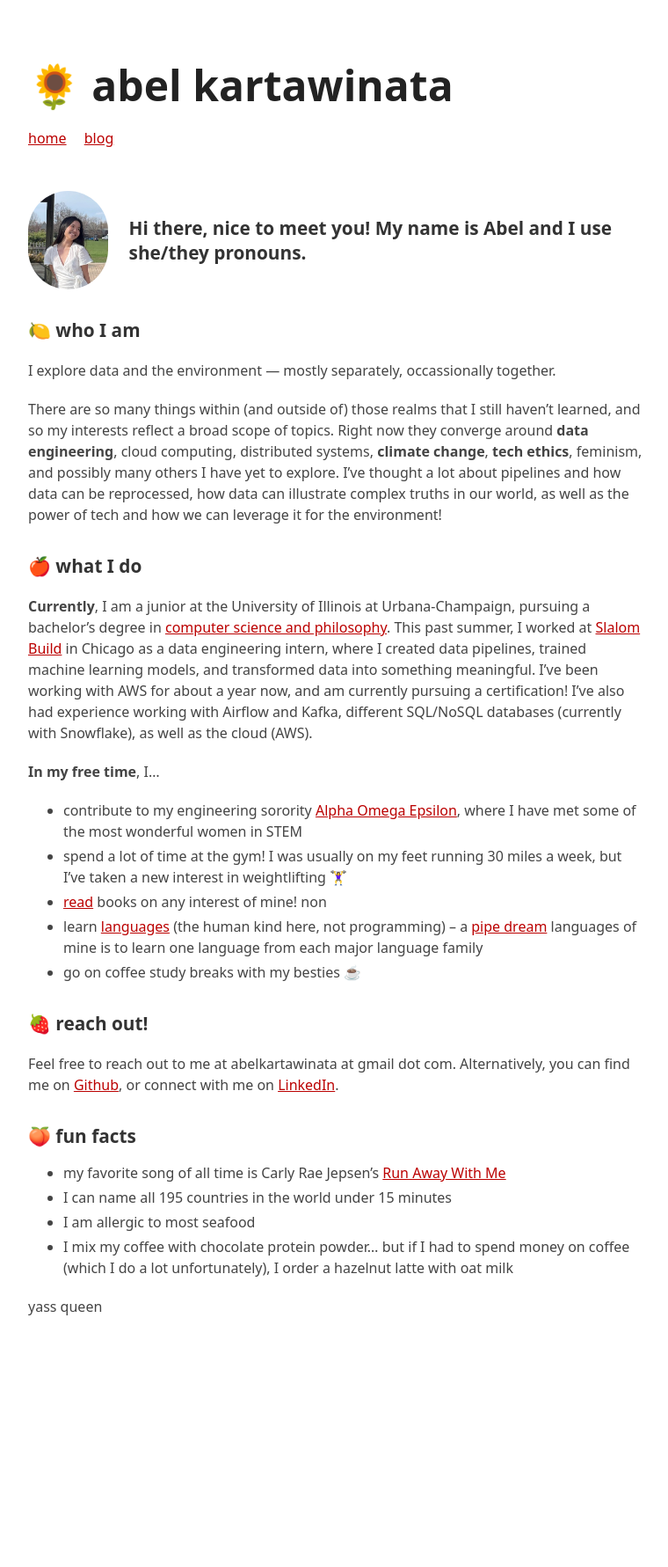
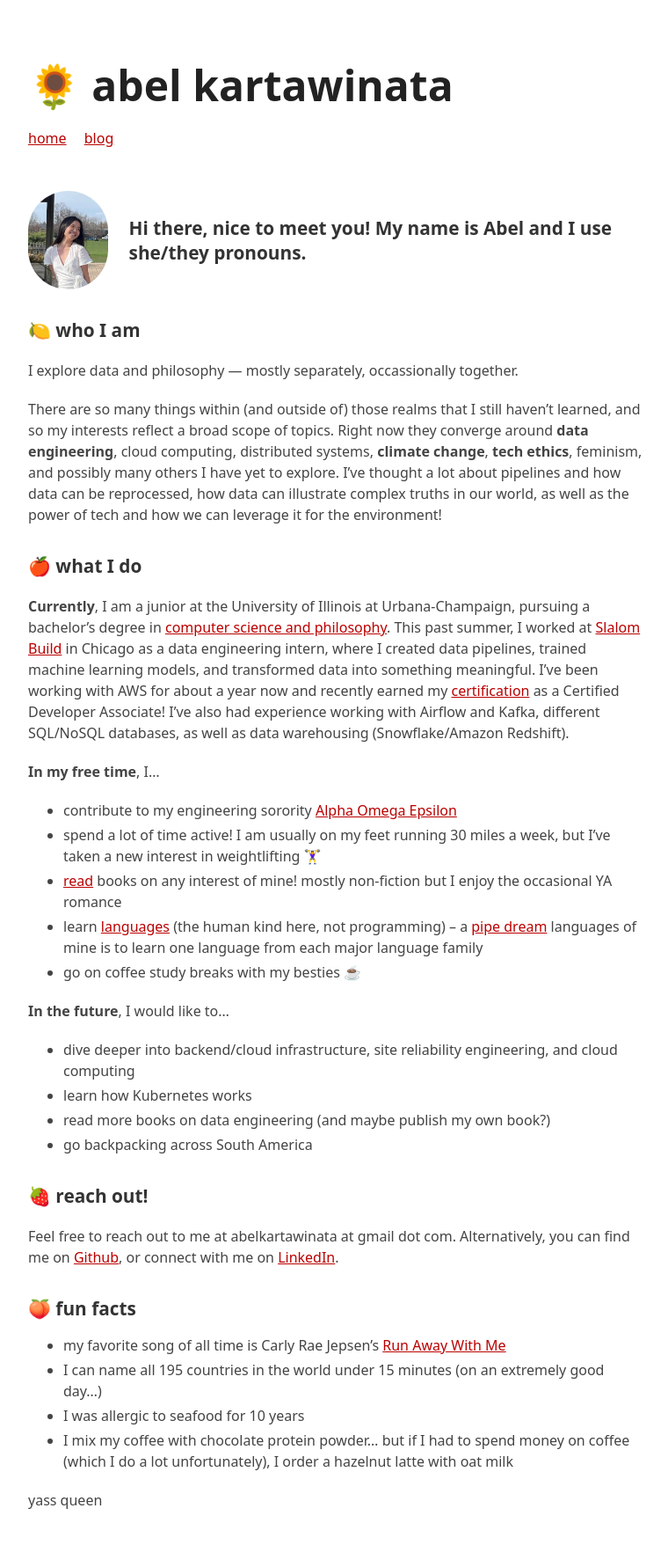
Before and after one commit to abelkartwii/me, a Jekyll site: the page built from index.md, in a window 1280 px wide. Shown: the whole page at 88% size, without its empty margins (258-1018 px from the left). Built offline with Jekyll 4.4.1, drawn with Linux system fonts in a browser that asks for light colours; our own code applies the rules of GitHub Pages for plain Markdown files; before the commit the page ends 1561 px from its top, so only the background shows below that.

Commit message:
dec update

```diff
--- a/index.md
+++ b/index.md
@@ -2,27 +2,33 @@
 ---
 
 ### 🍋 who I am
-I explore data and the environment — mostly separately, occassionally together.
+I explore data and philosophy — mostly separately, occassionally together.
 
 There are so many things within (and outside of) those realms that I still haven't learned, and so my interests reflect a broad scope of topics. Right now they converge around **data engineering**, cloud computing, distributed systems, **climate change**, **tech ethics**, feminism, and possibly many others I have yet to explore. I've thought a lot about pipelines and how data can be reprocessed, how data can illustrate complex truths in our world, as well as the power of tech and how we can leverage it for the environment!
 
 ### 🍎 what I do
-**Currently**, I am a junior at the University of Illinois at Urbana-Champaign, pursuing a bachelor's degree in [computer science and philosophy](http://catalog.illinois.edu/undergraduate/eng_las/computer-science-philosophy-bslas/). This past summer, I worked at [Slalom Build](https://www.slalombuild.com/) in Chicago as a data engineering intern, where I created data pipelines, trained machine learning models, and transformed data into something meaningful. I've been working with AWS for about a year now, and am currently pursuing a certification! I've also had experience working with Airflow and Kafka, different SQL/NoSQL databases (currently with Snowflake), as well as the cloud (AWS).
+**Currently**, I am a junior at the University of Illinois at Urbana-Champaign, pursuing a bachelor's degree in [computer science and philosophy](http://catalog.illinois.edu/undergraduate/eng_las/computer-science-philosophy-bslas/). This past summer, I worked at [Slalom Build](https://www.slalombuild.com/) in Chicago as a data engineering intern, where I created data pipelines, trained machine learning models, and transformed data into something meaningful. I've been working with AWS for about a year now and recently earned my [certification](https://www.credly.com/badges/a14cfdef-2119-4f1a-a863-63519d54dc28/public_url) as a Certified Developer Associate! I've also had experience working with Airflow and Kafka, different SQL/NoSQL databases, as well as data warehousing (Snowflake/Amazon Redshift).
 
 **In my free time**, I...
-- contribute to my engineering sorority [Alpha Omega Epsilon](http://aoetheta.org/), where I have met some of the most wonderful women in STEM
-- spend a lot of time at the gym! I was usually on my feet running 30 miles a week, but I've taken a new interest in weightlifting 🏋️‍♀️
-- [read](https://www.goodreads.com/belzki) books on any interest of mine! non
+- contribute to my engineering sorority [Alpha Omega Epsilon](http://aoetheta.org/)
+- spend a lot of time active! I am usually on my feet running 30 miles a week, but I've taken a new interest in weightlifting 🏋️‍♀️
+- [read](https://www.goodreads.com/belzki) books on any interest of mine! mostly non-fiction but I enjoy the occasional YA romance
 - learn [languages](https://duome.eu/chaleurhumaine) (the human kind here, not programming) -- a [pipe dream](https://abelkartwii.github.io/abelkartwii/languages) languages of mine is to learn one language from each major language family
 - go on coffee study breaks with my besties ☕️
+
+**In the future**, I would like to...
+- dive deeper into backend/cloud infrastructure, site reliability engineering, and cloud computing
+- learn how Kubernetes works
+- read more books on data engineering (and maybe publish my own book?)
+- go backpacking across South America
 
 ### 🍓 reach out!
 Feel free to reach out to me at abelkartawinata at gmail dot com. Alternatively, you can find me on [Github](http://github.com/abelkartwii/), or connect with me on [LinkedIn](http://linkedin.com/in/abel-kartawinata/).
 
 ### 🍑 fun facts
 - my favorite song of all time is Carly Rae Jepsen's [Run Away With Me](https://www.youtube.com/watch?v=TeccAtqd5K8)
-- I can name all 195 countries in the world under 15 minutes
-- I am allergic to most seafood
+- I can name all 195 countries in the world under 15 minutes (on an extremely good day...)
+- I was allergic to seafood for 10 years
 - I mix my coffee with chocolate protein powder... but if I had to spend money on coffee (which I do a lot unfortunately), I order a hazelnut latte with oat milk
 
 yass queen
```
